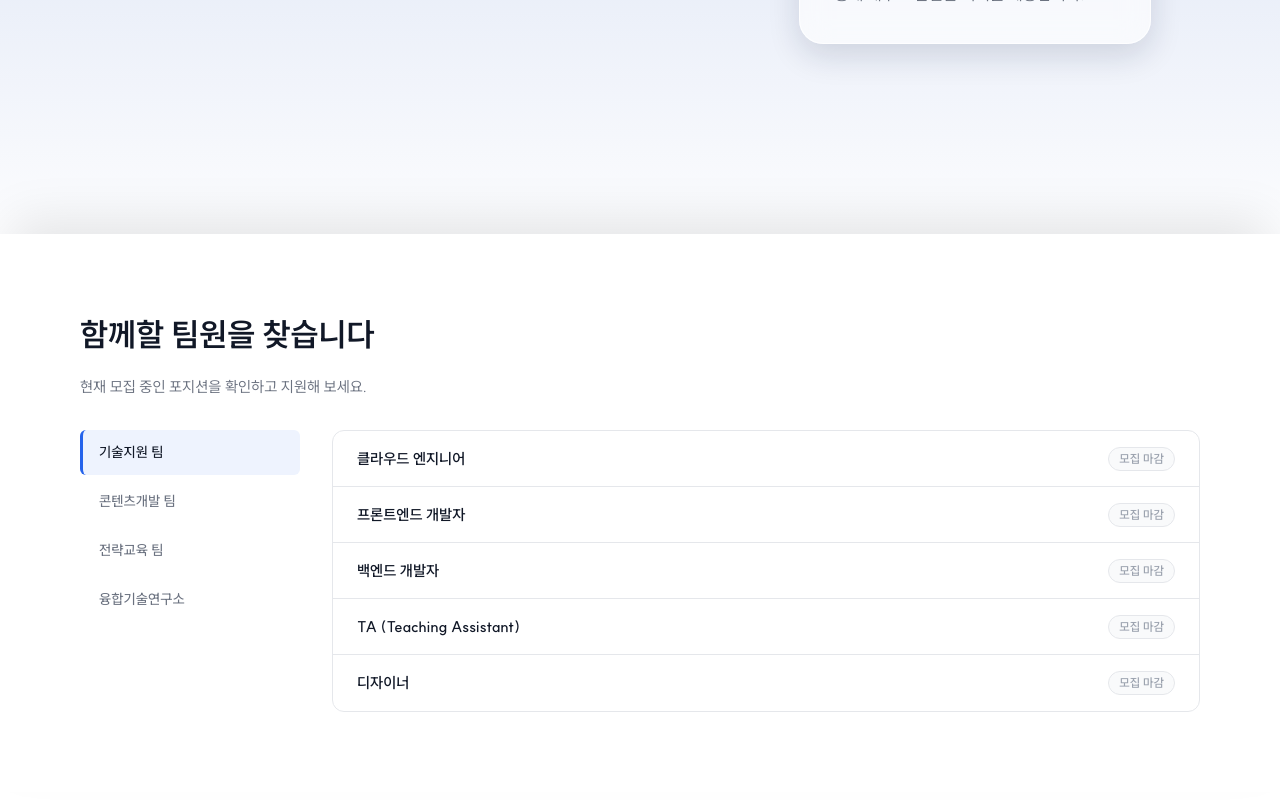
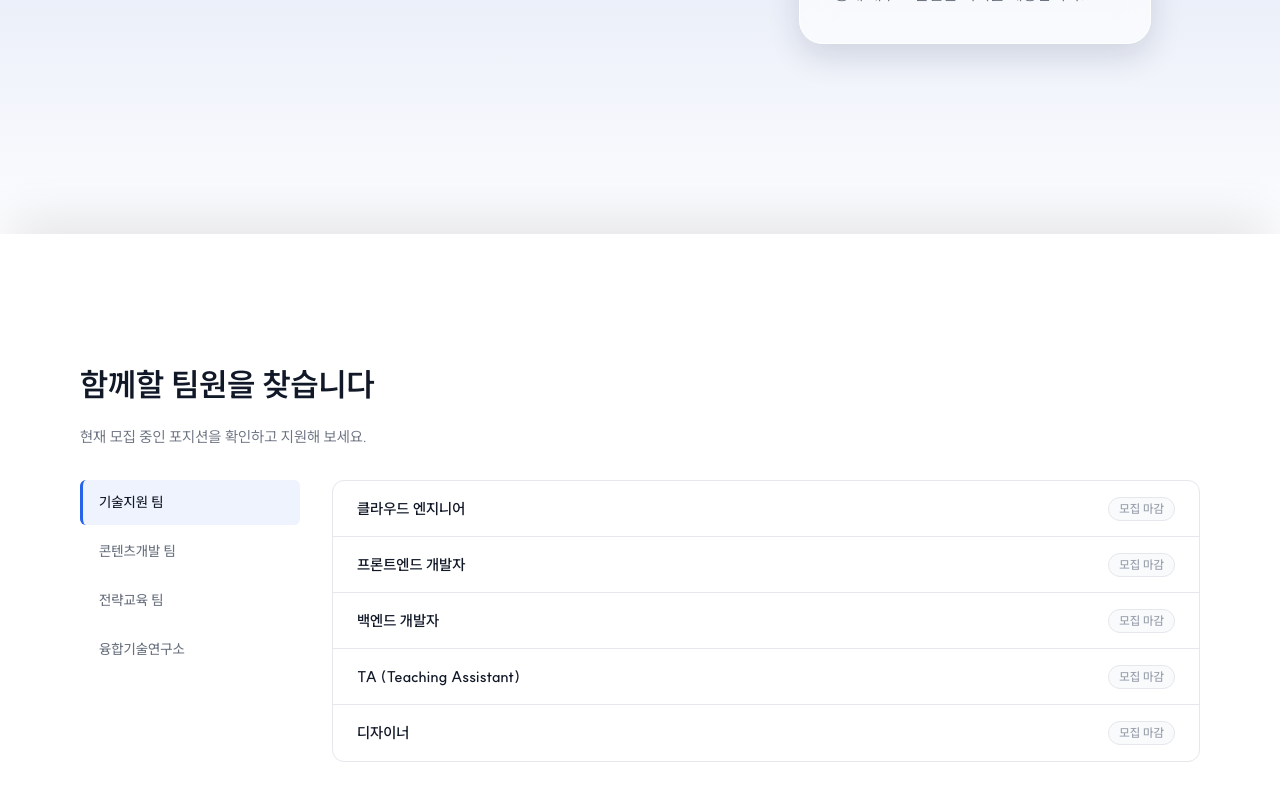
Before and after one commit to chaeuns/vodawebsite, a Next.js app: page /careers in a window 1280 px wide. Shown: the part 2783-3583 px from the top of the page. Built offline with nearby package versions, Linux system fonts and the light colour scheme; a web font is replaced by a local one.

Commit message:
feat: 채용 페이지 추가 수정

```diff
--- a/app/components/careers/FAQ.tsx
+++ b/app/components/careers/FAQ.tsx
@@ -32,15 +32,19 @@ export default function FAQ() {
   return (
     <section
       ref={ref}
-      className="py-[80px] relative z-30 -mt-10 transition-all duration-[900ms] ease-out"
+      className="py-[80px] relative z-30 -mt-10"
       style={{
         background:
           "linear-gradient(to bottom, #ffffff 0%, #E8EDF8 15%, #D6E0F5 50%, #E8EDF8 85%, #ffffff 100%)",
-        transform: isVisible ? "translateY(0)" : "translateY(80px)",
-        opacity: isVisible ? 1 : 0,
       }}
     >
-      <div className="max-w-[1100px] mx-auto px-6">
+      <div
+        className="max-w-[1100px] mx-auto px-6 transition-all duration-[900ms] ease-out"
+        style={{
+          transform: isVisible ? "translateY(0)" : "translateY(80px)",
+          opacity: isVisible ? 1 : 0,
+        }}
+      >
         <p
           style={{ letterSpacing: "1.5px" }}
           className="text-[12px] font-semibold text-[#2563EB] uppercase"
--- a/app/components/careers/Hiring.tsx
+++ b/app/components/careers/Hiring.tsx
@@ -126,7 +126,10 @@ export default function Hiring() {
     >
       <section
         ref={ref}
-        className="sticky top-0 bg-white py-[80px] shadow-[0_-24px_48px_-12px_rgba(0,0,0,0.1)] transition-all duration-[900ms] ease-out"
+        className="sticky top-0 bg-white pt-[130px] pb-[80px] shadow-[0_-24px_48px_-12px_rgba(0,0,0,0.1)]"
+      >
+        <div
+          className="transition-all duration-[900ms] ease-out"
           style={{
             transform: isVisible ? "translateY(0)" : "translateY(80px)",
             opacity: isVisible ? 1 : 0,
@@ -141,7 +144,7 @@ export default function Hiring() {
             </p>
 
             <div className="grid grid-cols-[220px_1fr] gap-8 mt-8 max-[720px]:grid-cols-1 max-[720px]:gap-4">
-            <div className="sticky top-[84px] self-start flex flex-col gap-1 max-[720px]:static max-[720px]:flex-row max-[720px]:overflow-x-auto max-[720px]:gap-2 max-[720px]:pb-1">
+              <div className="self-start flex flex-col gap-1 max-[720px]:static max-[720px]:flex-row max-[720px]:overflow-x-auto max-[720px]:gap-2 max-[720px]:pb-1">
                 {teams.map((team) => (
                   <button
                     key={team}
@@ -186,6 +189,7 @@ export default function Hiring() {
               </div>
             </div>
           </Container>
+        </div>
       </section>
     </div>
   );
```
Lines whose indentation alone changed are shown as unchanged.
